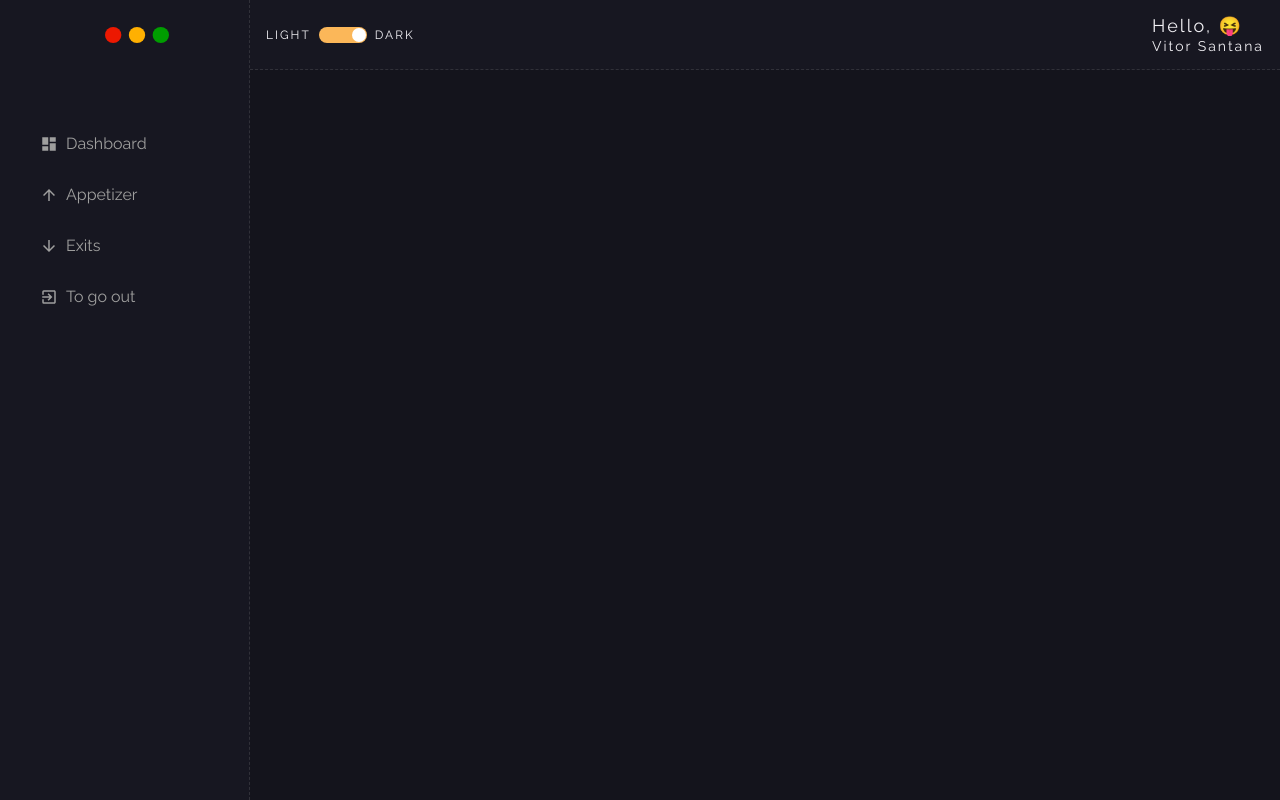
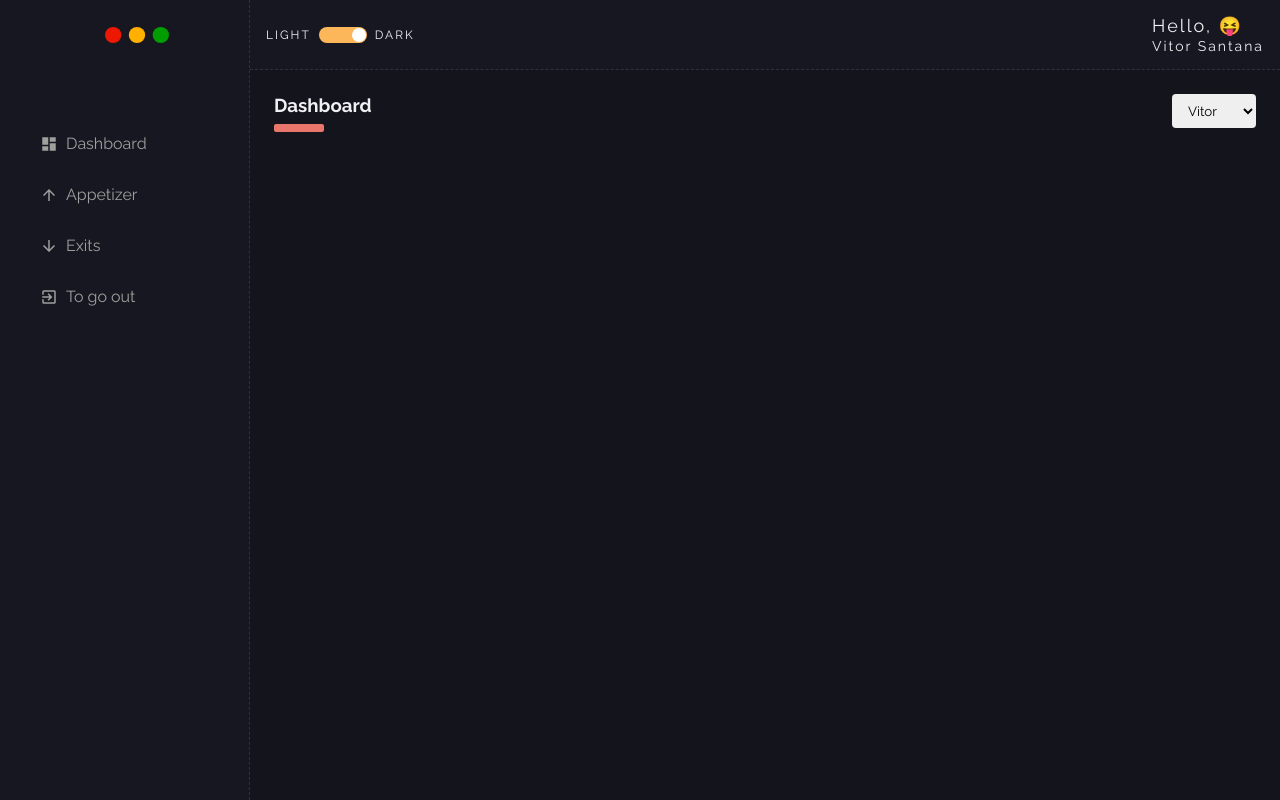
Before and after one commit to vitorSantanaDev/my-wallet-react, a React (Create React App) app: page / in a window 1280 px wide. Built offline with nearby package versions, Linux system fonts and the light colour scheme.

Commit message:
🎨 Added component Select in the interface.

```diff
--- a/src/pages/Dashboard/Dashboard.tsx
+++ b/src/pages/Dashboard/Dashboard.tsx
@@ -1,11 +1,17 @@
 import React from "react";
 import ContentHeader from "../../components/ContentHeader/ContentHeader";
+import Select from "../../components/Select/Select";
 import * as S from "./styles"
 
 const Dashboard: React.FC = () => {
+
+  const options = [{value: "Vitor", label: "Vitor"}, {value: "Cassia", label: "Cassia"}]
+
   return (
     <S.DashboardWrapper>
-      <ContentHeader />
+      <ContentHeader title="Dashboard" lineColor="#E9766B">
+        <Select options={options}/>
+      </ContentHeader>
     </S.DashboardWrapper>
   );
 };
```
